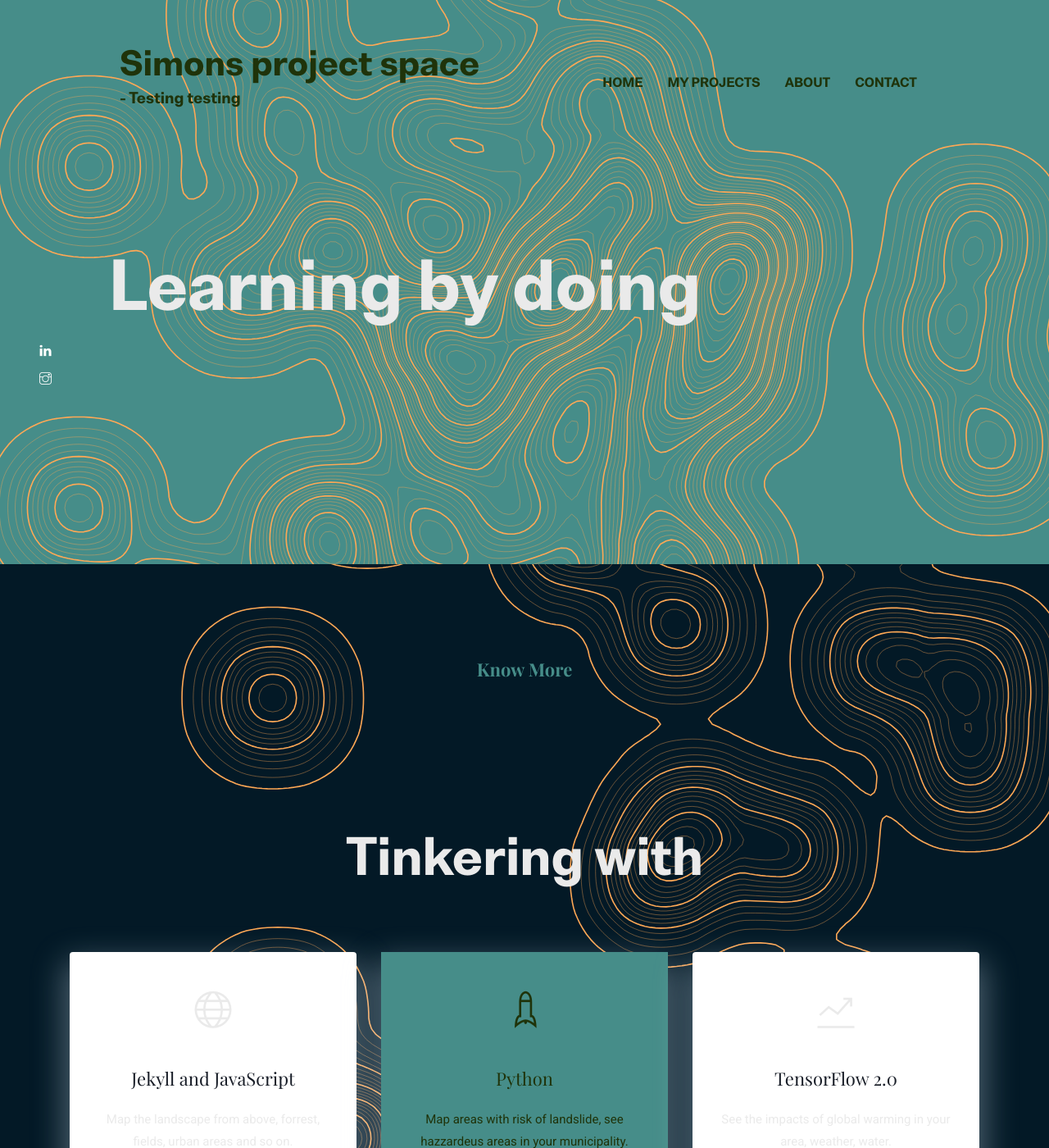
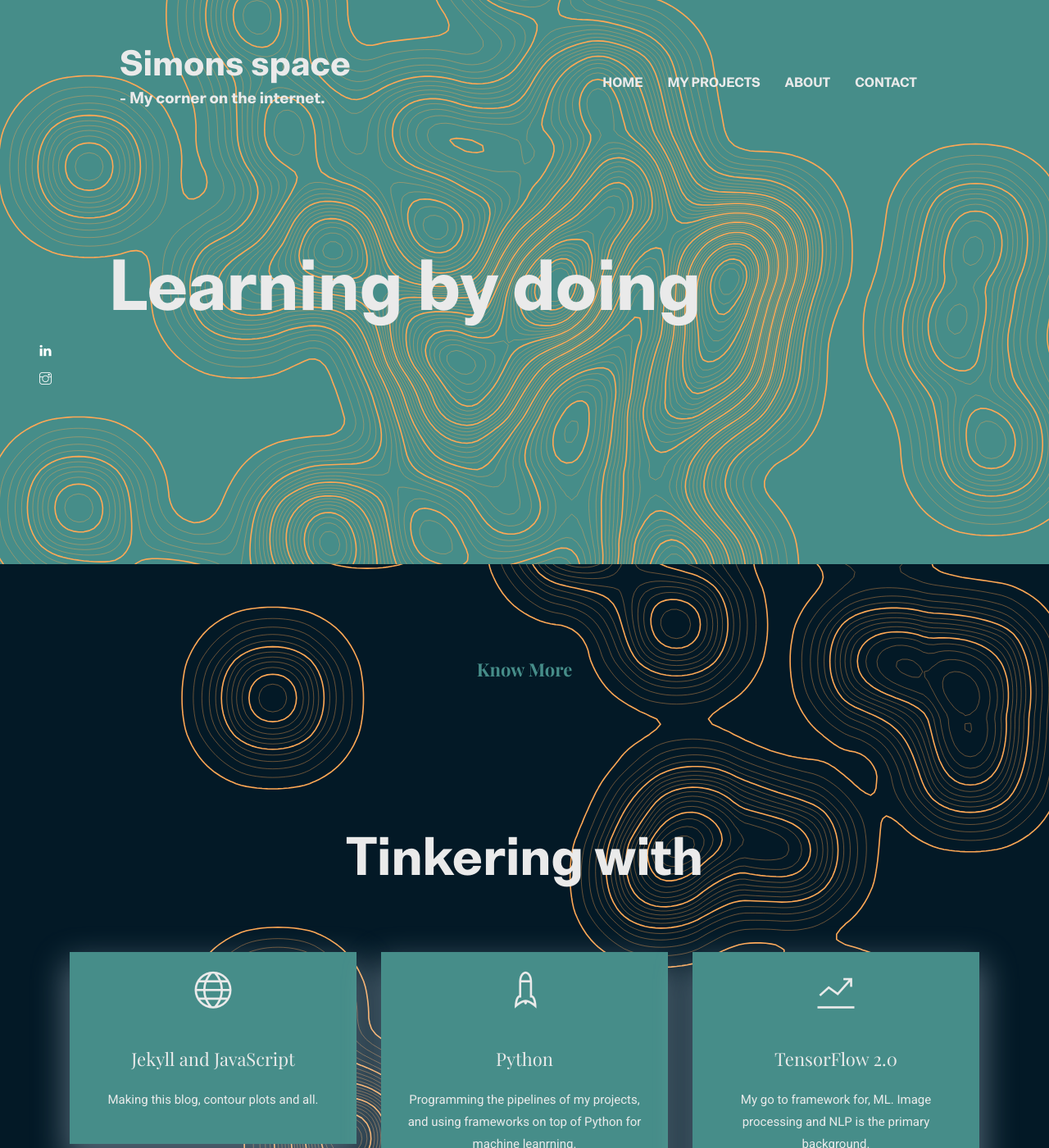
Before and after one commit to simonsikkeland/blog, a Jekyll site: the page built from index.html, in a window 1280 px wide and 1400 px high. Shown: the whole window at 82% size. Built offline with Jekyll 4.4.1, drawn with Linux system fonts in a browser that asks for light colours; some of the changed text lies outside the part shown.

Commit message:
color fixes and text fixes

```diff
--- a/_data/settings.yml
+++ b/_data/settings.yml
@@ -1,11 +1,11 @@
 #-------------------------------
 # General Site Settings
 
-title: Simons project space
+title: Simons space
 logo:
 author: Simon Sikkeland
-description: Testing testing
-email: example@gmail.com
+description: My corner on the internet.
+email: simon.space@gmail.com
 phone: +47 123 45 678
 address: Oslo, Norway
 copyright: Copyright &copy; 2020 Designed by [Themefisher](https://themefisher.com) & Developed by [Getjekyllthemes](https://getjekyllthemes.com)
@@ -110,22 +110,39 @@ services:
 - {
     name: Jekyll and JavaScript,
     icon: ti-world,
-    description: 'Map the landscape from above, forrest, fields, urban areas and so on.',
+    description: 'Making this blog, contour plots and all.',
     active: # Add true to select section
   }
 - {
     name: Python,
     icon: ti-rocket,
-    description: 'Map areas with risk of landslide, see hazzardeus areas in your municipality.',
+    description: 'Programming the pipelines of my projects, and using frameworks on top of Python for machine leanrning.',
     active: true # Add true to select section
   }
 - {
     name: TensorFlow 2.0,
     icon: ti-stats-up,
-    description: 'See the impacts of global warming in your area, weather, water.',
+    description: 'My go to framework for, ML. Image processing and NLP is the primary background. ',
     active: # Add true to select section
   }
-
+- {
+    name: SQL,
+    icon: ti-server,
+    description: 'Main backend database. ',
+    active: # Add true to select section
+  }
+- {
+    name: Linux,
+    icon: ti-user,
+    description: 'The OS of choice for programming.  ',
+    active: # Add true to select section
+  }
+- {
+    name: GitHub,
+    icon: ti-ruler-pencil,
+    description: 'For version controll and host of this page.',
+    active: # Add true to select section
+  }
 
 # Portfolio Page
 portfolio-label:
--- a/_includes/post.html
+++ b/_includes/post.html
@@ -1,7 +1,7 @@
 <div class="col-lg-4 col-sm-6 mb-4">
   <article class="card shadow">
     <img class="rounded card-img-top" src="{{ post.image | relative_url }}" alt="{{ post.title }}">
-    <div class="card-body">
+    <div class="card-body active-bg-primary">
       <h4 class="card-title">
         <a class="text-dark" href="{{ post.url | relative_url }}">{{ post.title }}</a>
       </h4>
--- a/_includes/services-section.html
+++ b/_includes/services-section.html
@@ -9,7 +9,7 @@
       {% for service in site.data.settings.services %}
       <div class="col-md-4 mb-4 mb-md-0">
         <div class="card shadow">
-          <div class="card-body {% if service.active %}active-bg-primary{% endif %} text-center px-4 py-5">
+          <div class="card-body active-bg-primary text-center px-4 py-4">
             <i class="{{ service.icon }} icon mb-5 d-inline-block"></i>
             <h4 class="mb-4">{{ service.name }}</h4>
             <p>{{ service.description }}</p>
--- a/assets/scss/_variables.scss
+++ b/assets/scss/_variables.scss
@@ -1,14 +1,14 @@
 // Color Variables
 $primary-color: #468D89;
 $secondary-color: #BABD8D;
-$text-header: #1F330A;
+$text-header: #eaeaea;
 $text-color: #eaeaea;
 $text-color-dark: #181D27;
 $text-color-light: #999;
 $body-color: #031926;
 $border-color: #c7c7c7;
 $black: #000;
-$white: #1F330A;
+$white: #eaeaea;
 $gray: #eaeaea;
 
 // Font Variables
```
